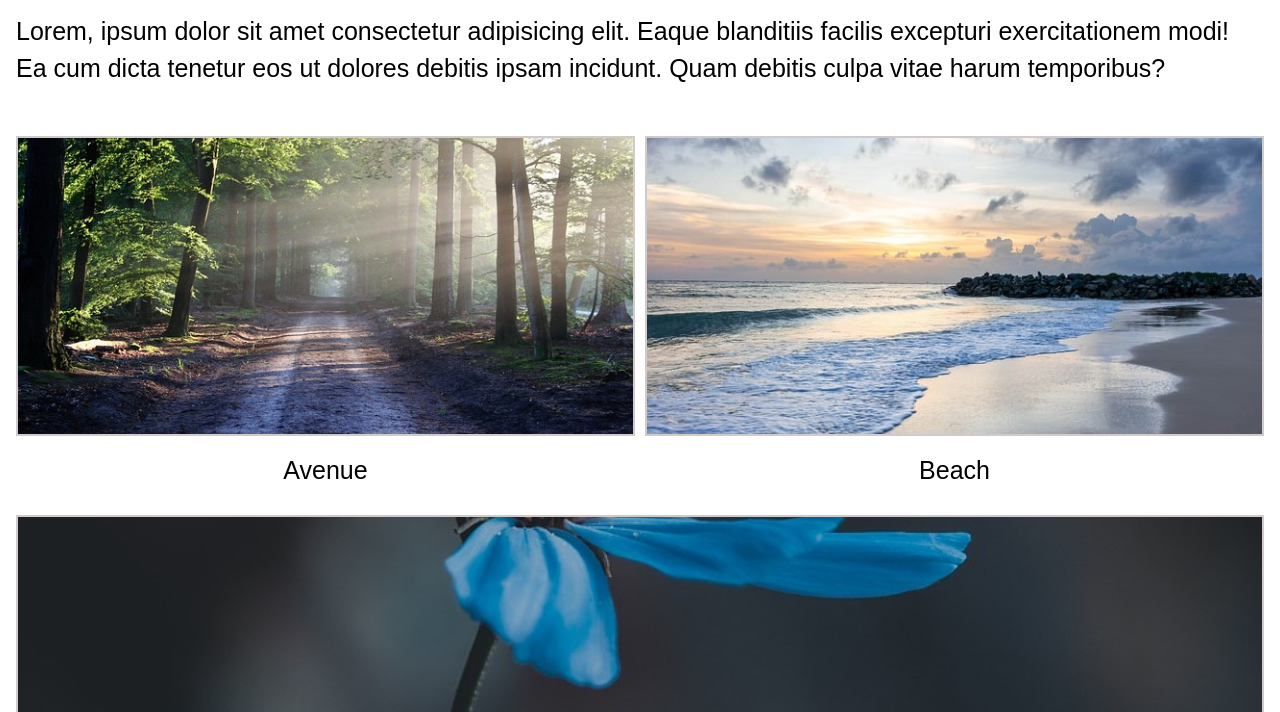
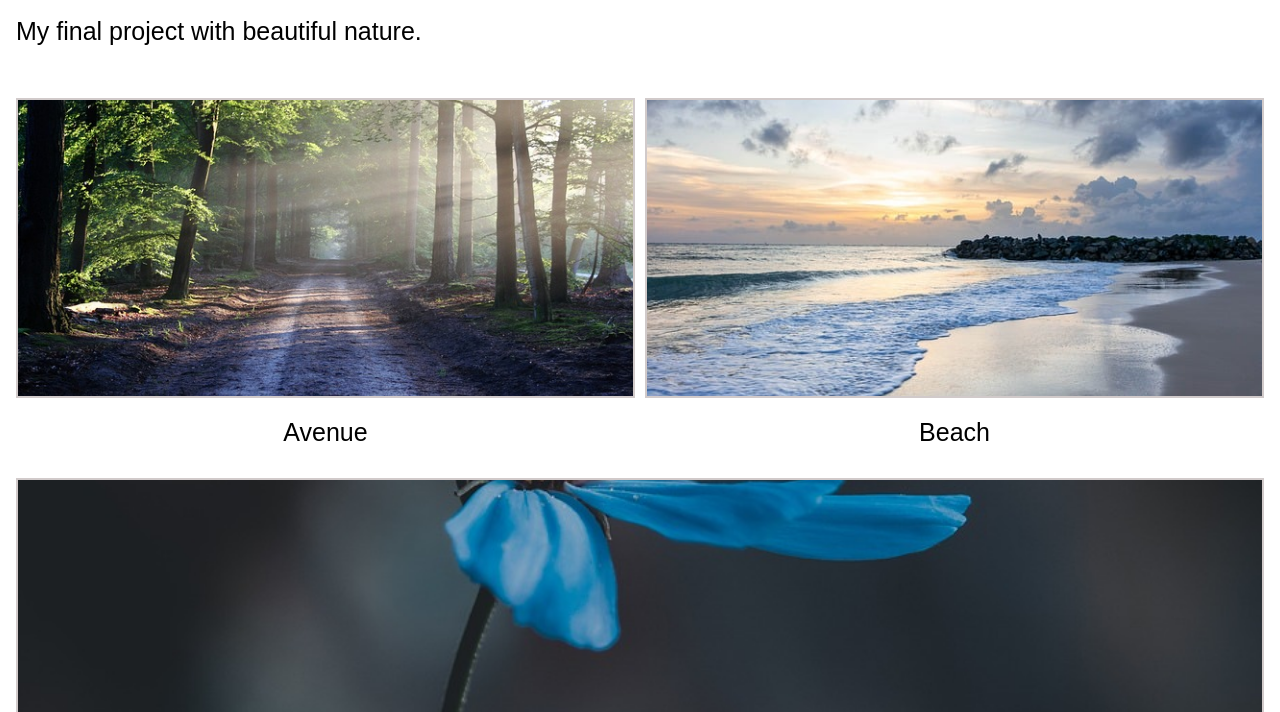
Before and after one commit to bless-man/Final-Project, a plain HTML site: page index.html in a window 1280 px wide. Shown: the part 73-785 px from the top of the page. Drawn offline with Linux system fonts and the light colour scheme.

Commit message:
fix: replace text

```diff
--- a/index.html
+++ b/index.html
@@ -15,9 +15,7 @@
 
     <main>
       <p>
-        Lorem, ipsum dolor sit amet consectetur adipisicing elit. Eaque blanditiis facilis excepturi
-        exercitationem modi! Ea cum dicta tenetur eos ut dolores debitis ipsam incidunt. Quam
-        debitis culpa vitae harum temporibus?
+        My final project with beautiful nature.
       </p>
 
       <div class="grid">
```
